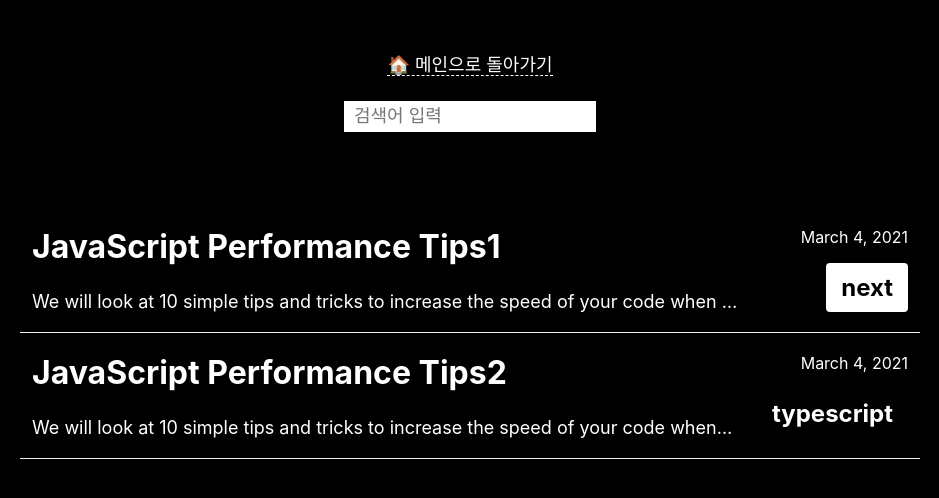
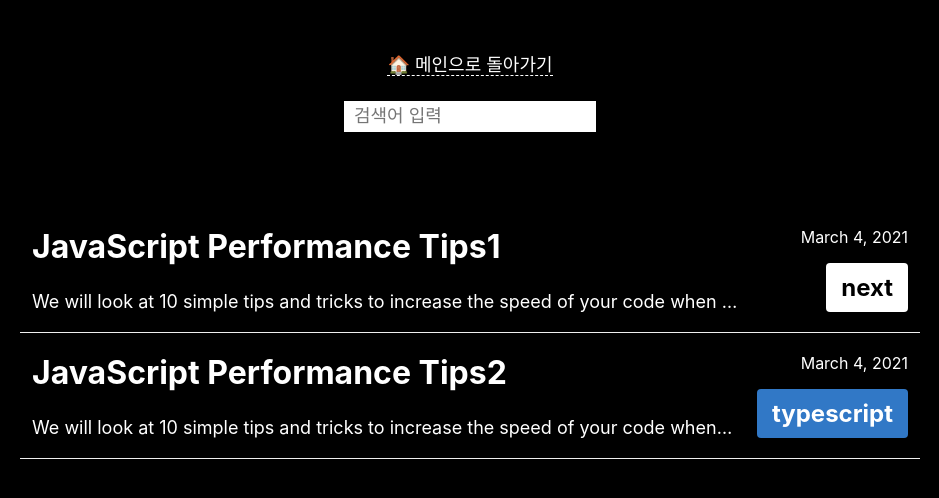
Before and after one commit to devDohyun/devlog, a Next.js app: page /posts in a window 1280 px wide. Shown: the top 498 px of the page, without its empty margins (170-1109 px from the left). Built offline with nearby package versions, Linux system fonts and the light colour scheme.

Commit message:
added presets

```diff
--- a/components/common/TextBlock/index.tsx
+++ b/components/common/TextBlock/index.tsx
@@ -47,6 +47,18 @@ const presetMapped: IPresetMapped = {
     color: '#ffffff',
     backgroundColor: '#025e00',
   },
+  typescript: {
+    color: '#ffffff',
+    backgroundColor: '#3178c6',
+  },
+  vuetify: {
+    color: '#ffffff',
+    backgroundColor: '#2196f3',
+  },
+  sql: {
+    color: '#99abee',
+    backgroundColor: '#23305c',
+  },
 }
 
 const TextBlock = ({ children, preset, color, backgroundColor, fontSize }: TextBlockProps) => {
```
